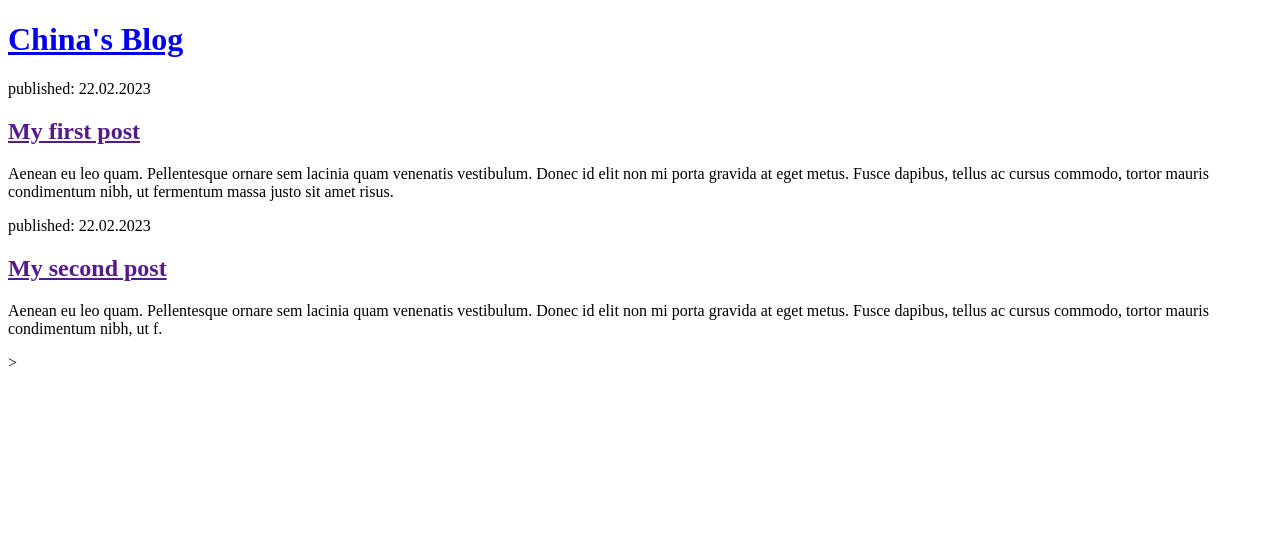
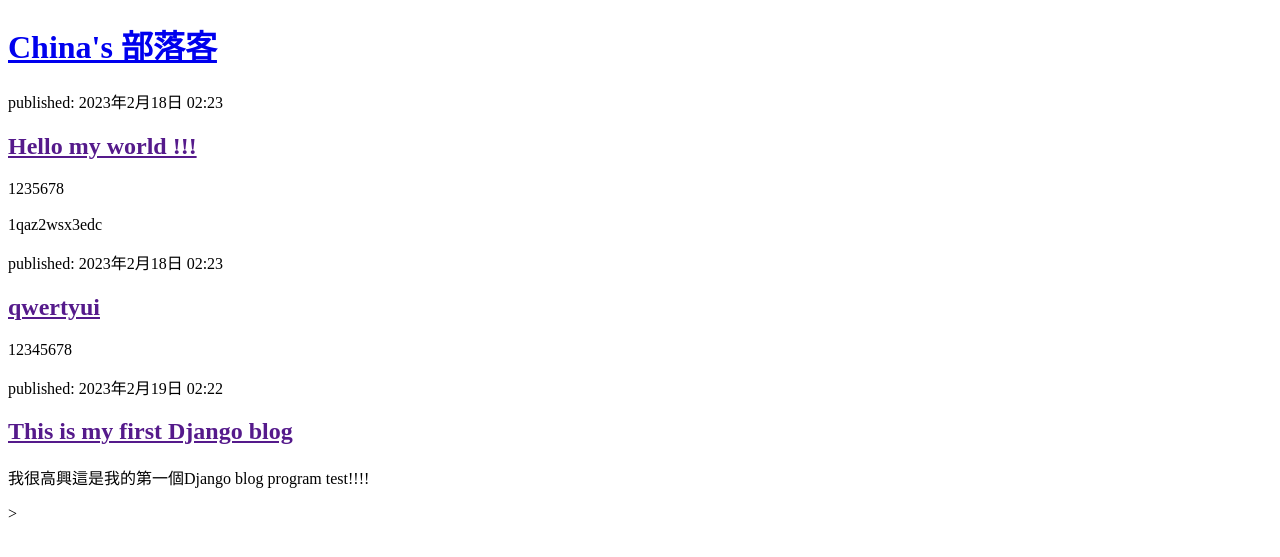
Before and after one commit to tt225q/my-first-blog, a Django app: page / in a window 1280 px wide. Shown: the top 557 px of the page. Run offline with Django 4.2, Linux system fonts and the light colour scheme; data comes from the database, SQL or seed files in the repository; both versions use the stored data as it was after the commit.

Commit message:
Modified Templates to display posts from DB.

```diff
--- a/blog/templates/blog/post_list.html
+++ b/blog/templates/blog/post_list.html
@@ -2,22 +2,18 @@
 <!DOCTYPE html>
 <html>
     <head>
-        <title>China's blog</title>
+        <title>China's 部落客</title>
     <body>
         <header>
-            <h1><a href="/">China's Blog</a></h1>
+            <h1><a href="/">China's 部落客</a></h1>
         </header>
 
+    {% for post in posts %}
         <article>
-            <time>published: 22.02.2023 </time>
-            <h2><a href="">My first post</a></h2>
-            <p>Aenean eu leo quam. Pellentesque ornare sem lacinia quam venenatis vestibulum. Donec id elit non mi porta gravida at eget metus. Fusce dapibus, tellus ac cursus commodo, tortor mauris condimentum nibh, ut fermentum massa justo sit amet risus.</p>
+            <time>published: {{ post.published_date }}</time>
+            <h2><a href="">{{ post.title }}</a></h2>
+            <p>{{ post.text|linebreaksbr }}</p>
         </article>
-
-        <article>
-            <time>published: 22.02.2023 </time>
-            <h2><a href="">My second post</a></h2>
-            <p>Aenean eu leo quam. Pellentesque ornare sem lacinia quam venenatis vestibulum. Donec id elit non mi porta gravida at eget metus. Fusce dapibus, tellus ac cursus commodo, tortor mauris condimentum nibh, ut f.</p>
-        </article>
+    {% endfor %}
     </body>>
 </html>
--- a/blog/views.py
+++ b/blog/views.py
@@ -1,5 +1,8 @@
 from django.shortcuts import render
+from django.utils import timezone
+from .models import Post
 
 # Create your views here.
 def post_list(request):
-    return render(request, "blog/post_list.html", {})
+    posts = Post.objects.filter(published_date__lte=timezone.now()).order_by('published_date')
+    return render(request, "blog/post_list.html", {"posts": posts})
```
Also changed, not shown: db.sqlite3, 1 other file.
